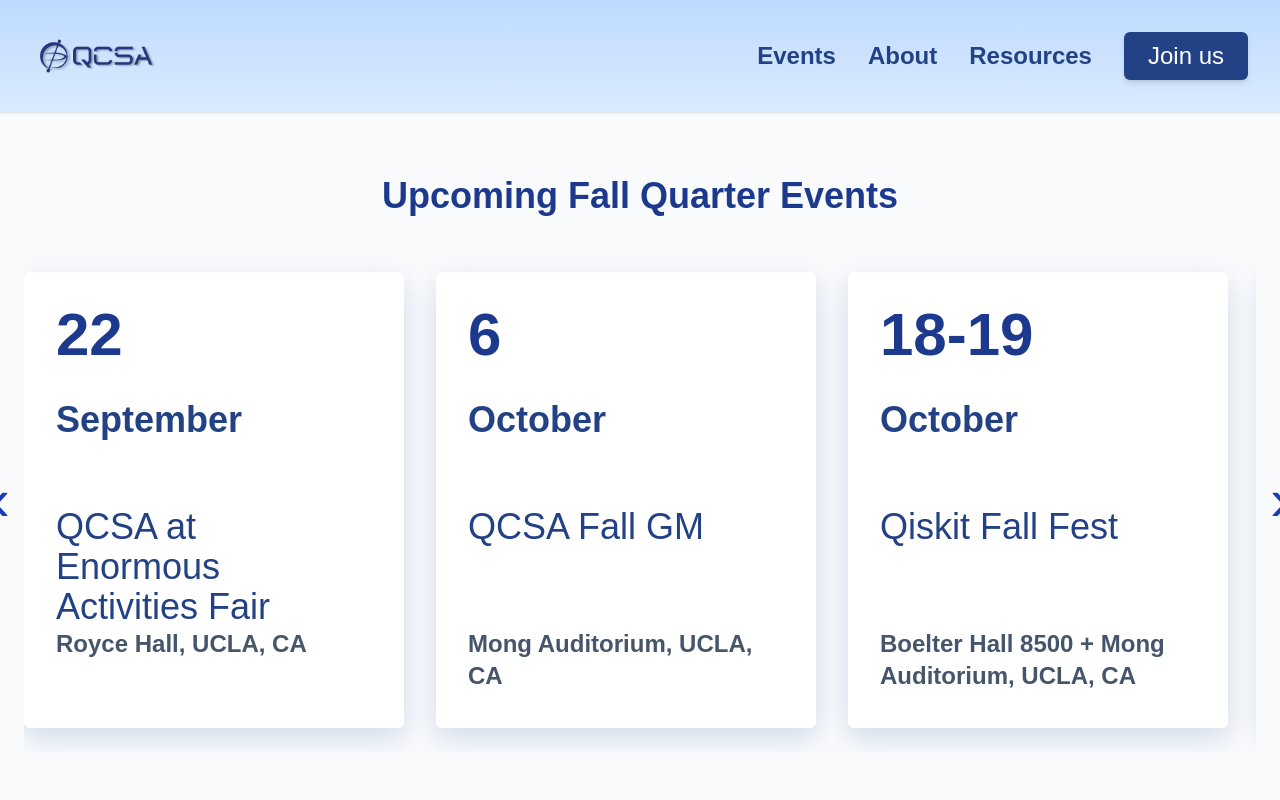
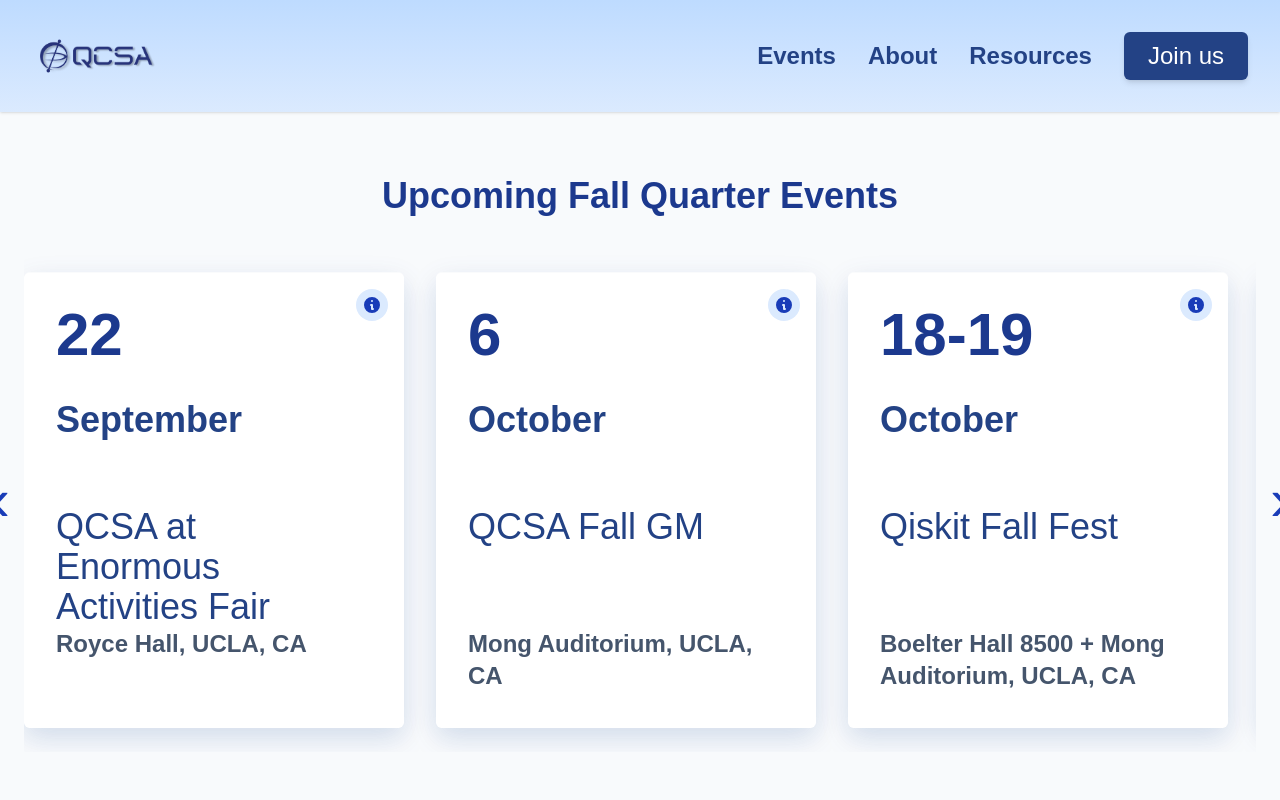
Before and after one commit to qcsa-at-ucla/qcsa, a Next.js app: page /events in a window 1280 px wide. Shown: the top 800 px of the page. Built offline with nearby package versions, Linux system fonts and the light colour scheme; a web font is replaced by a local one.

Commit message:
added 'i' in each of the event on top right corner to signify that anyone can click on it

```diff
--- a/src/app/events/page.tsx
+++ b/src/app/events/page.tsx
@@ -268,6 +268,21 @@ We thank Prof. Di Luo for going in depth on his research at the intersection of
 										borderTop: '1px solid rgba(14,57,106,0.02)'
 									}}
 								>
+									{/* Info icon in top right corner */}
+									<button
+										onClick={(ev) => {
+											ev.stopPropagation();
+											setSelectedEvent(e);
+										}}
+										className="absolute top-4 right-4 w-8 h-8 flex items-center justify-center rounded-full bg-blue-100 text-blue-800 hover:bg-blue-200 hover:text-blue-900 transition-colors duration-200 focus:outline-none focus:ring-2 focus:ring-blue-800 focus:ring-offset-2 z-10"
+										aria-label={`View details for ${e.title}`}
+										title="Click for more information"
+									>
+										<svg className="w-5 h-5" fill="currentColor" viewBox="0 0 20 20" xmlns="http://www.w3.org/2000/svg">
+											<path fillRule="evenodd" d="M18 10a8 8 0 11-16 0 8 8 0 0116 0zm-7-4a1 1 0 11-2 0 1 1 0 012 0zM9 9a1 1 0 000 2v3a1 1 0 001 1h1a1 1 0 100-2v-3a1 1 0 00-1-1H9z" clipRule="evenodd" />
+										</svg>
+									</button>
+
 									<div className="flex flex-col items-start gap-6">
 											<div className="text-blue-900  text-6xl sm:text-6xl leading-none font-kantumruy text-[#234285]">
 												<div style={{width: '163px', height: '83px'}}><strong>{e.datePrimary}</strong></div>
```
Lines whose indentation alone changed are shown as unchanged.
